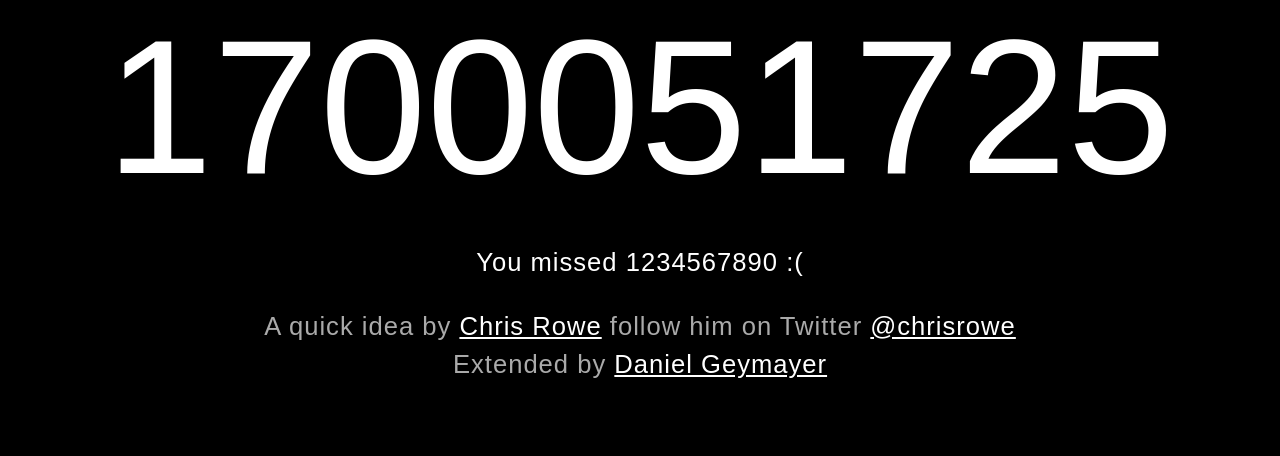
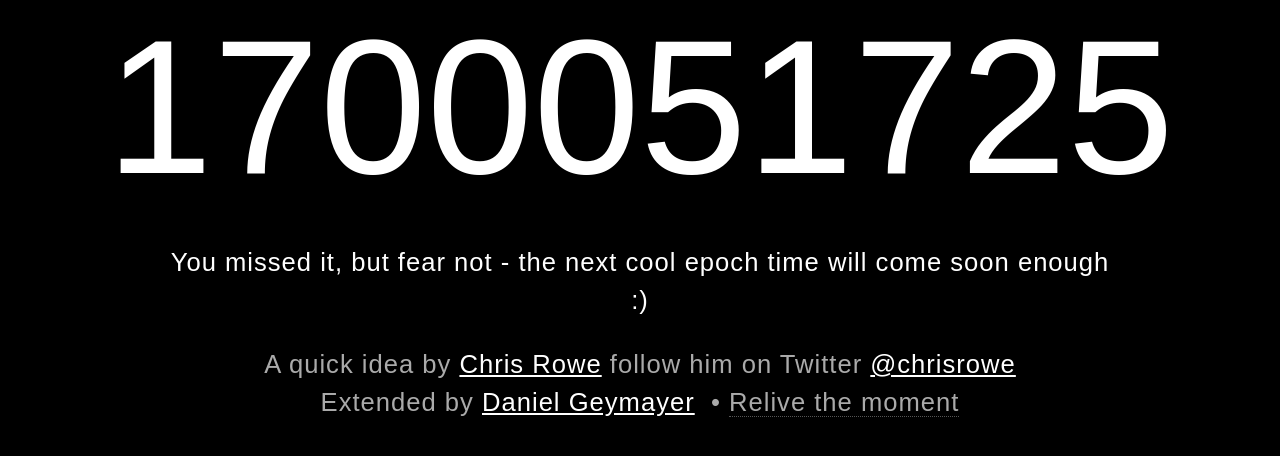
Before and after one commit to dag0310/coolepochcountdown, a PHP site: page / in a window 1280 px wide. Shown: the part 154-610 px from the top of the page. Run offline with PHP 8.4, Linux system fonts and the light colour scheme.

Commit message:
Fix missedit missing and text

```diff
--- a/public/index.php
+++ b/public/index.php
@@ -10,22 +10,15 @@
 <script type="text/javascript" src="script/fireworks.js"></script>
 </head>
 
-
-<!-- IF YOU'RE TRYING TO CHEAT AND SEE WHAT HAPPENED AT <?=$coolepoch;?> THEN STICK javascript:partytime(); IN YOUR ADDRESS BAR -->
-
-
 <body><div id="main"><span id="timer"><script>var d = new Date();var t = d.getTime();var o = t+"";document.write(o.substring(0,10));</script></span><br/>
 <p class="desc">
-	You missed <?=$coolepoch;?> :(
-	<!-- <br>
-	But fear not - some other people captured the <span class="fun">1234567890 epoch moment</span> <a href='https://www.youtube.com/results?search_query=unix%201234567890'>on YouTube</a>, or see the <a href="http://abstrusegoose.com/116">Abstruse Goose</a> or <a href='http://xkcd.com/376/'>XKCD</a> cartoon or just read more about Unix time&nbsp;<a href='http://en.wikipedia.org/wiki/Unix_time'>on&nbsp;Wikipedia</a> -->
+Only <span id="countdown"></span> until the Epoch Time is <strong><?=$coolepoch;?>!</strong> (<script>document.write(new Date(<?= $coolepoch * 1000 ?>))</script>)
 </p>
 
 <p class="desc2">
 	A quick idea by <a href='http://www.chrisrowe.net'>Chris Rowe</a> follow him on Twitter <a href='http://www.twitter.com/chrisrowe'>@chrisrowe</a><br>
 	Extended by <a href="https://geymayer.com">Daniel Geymayer</a>
 </p>
-
 
 </div><div id="fireworks-template"><div id="fw" class="firework"></div><div id="fp" class="fireworkParticle"><img src="image/particles.gif" alt="" /></div></div><div id="fireContainer"></div>
 <script>
@@ -90,6 +83,8 @@ function recount(){
 	if(o.substring(0,10)<<?=$coolepoch;?>){
 		document.title=thetext + " to go...";
 		$("#tweet").attr("href",tweeturl);
+	}else{
+		missedit();
 	}
 
 	if(finish<30){
@@ -126,7 +121,7 @@ function partytime(){
 function missedit(){
 	if (appended == false){
 		$(".desc2").append("&nbsp;&bull;&nbsp;<span class='fun'>Relive the moment</span>");
-		$(".desc").text("You missed it but you can relive the moment below");
+		$(".desc").text("You missed it, but fear not - the next cool epoch time will come soon enough :)");
 		var tweeturl="http://twitter.com/home?status=I just watched the unix epoch time reach <?= $coolepoch ?> http://coolepochcountdown.com WAHOO";
 		$("#tweet").attr("href",tweeturl);
 		appended=true;
```
